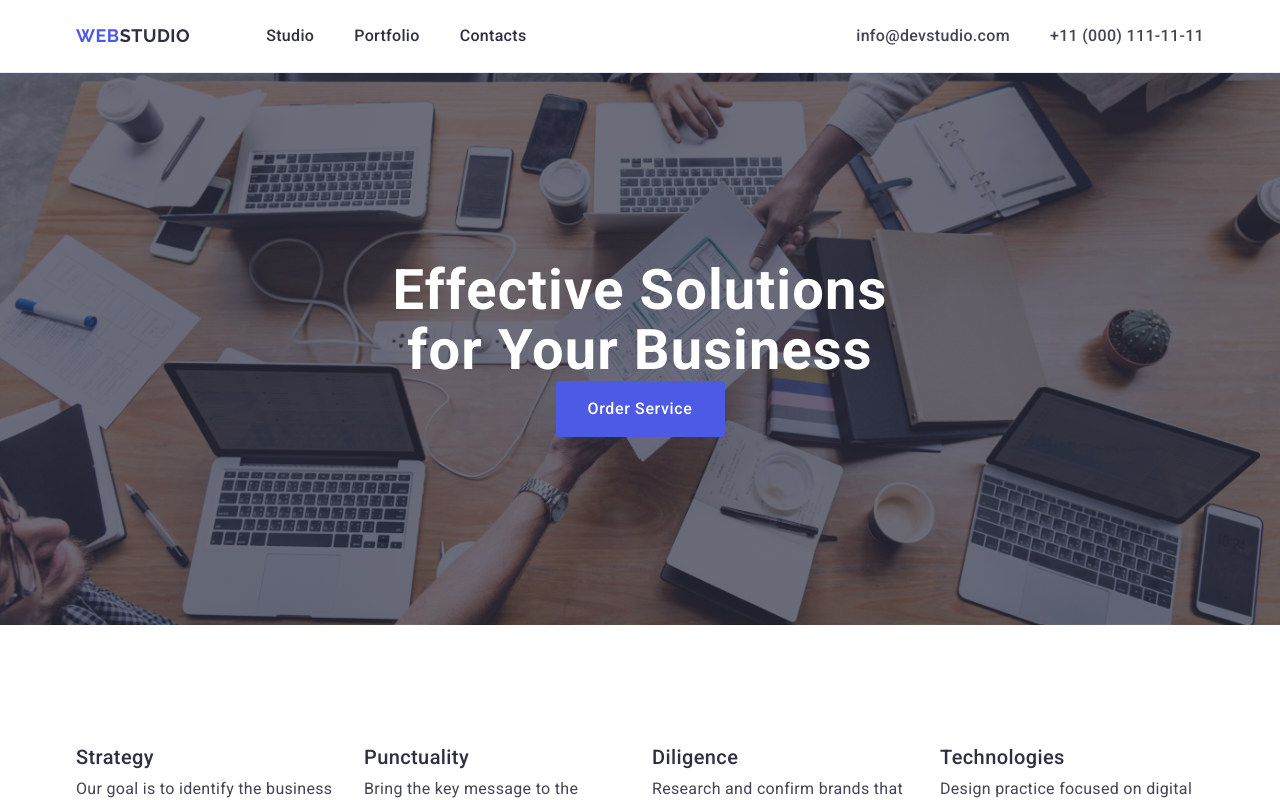
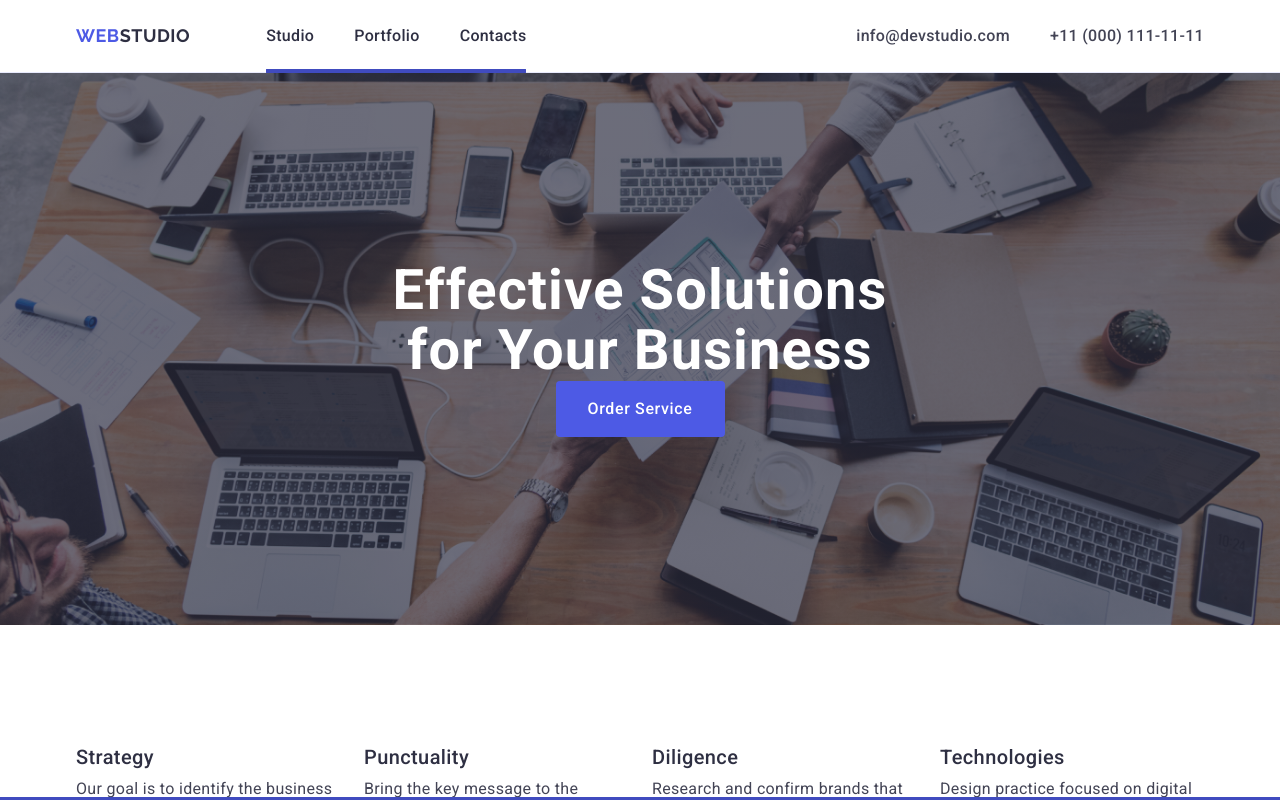
Before and after one commit to NikitaIgnatenkoo/goit-markup-hw-04, a plain HTML site: page index.html in a window 1280 px wide. Shown: the top 800 px of the page. Drawn offline with nearby package versions, Linux system fonts and the light colour scheme.

Commit message:
Update styles.css

```diff
--- a/css/styles.css
+++ b/css/styles.css
@@ -31,6 +31,17 @@ box-shadow: 0px 2px 1px rgba(46, 47, 66, 0.08),
     0px 1px 6px rgba(46, 47, 66, 0.08);
 }
 
+  :after {
+content: '';
+width: 100%;
+position: absolute;
+left: 0;
+bottom: -1px;
+height: 4px;
+background-color: #404bbf;
+border-radius: 2px;
+  }
+
 .container {
 width: 1158px;
 margin: 0 auto;
@@ -63,20 +74,12 @@ margin-right: 76px;
 }
 
 .nav-list {
-display: flex;
+    display: flex;
     gap: 40px;
     position: relative;
     color: #404bbf;
+
 }
-
-     :after {
-    content: '';
-    width: 100%;
-    position: absolute;
-    left: 0;
-    bottom: -1px;
-    }
-
 
 .nav-link {
     font-weight: 500;
@@ -86,6 +89,7 @@ display: flex;
     color: #2e2f42;
     padding: 24px 0;
     display: block;
+    transition: color 250ms cubic-bezier(0.4, 0, 0.2, 1);
 }
 
 .nav-link:hover {
@@ -112,6 +116,7 @@ font-size: 16px;
 line-height: 150%;
 letter-spacing: 0.02em;
 color: #434455;
+color: 250ms cubic-bezier(0.4, 0, 0.2, 1);
 }
 
 .address-link:hover {
```
